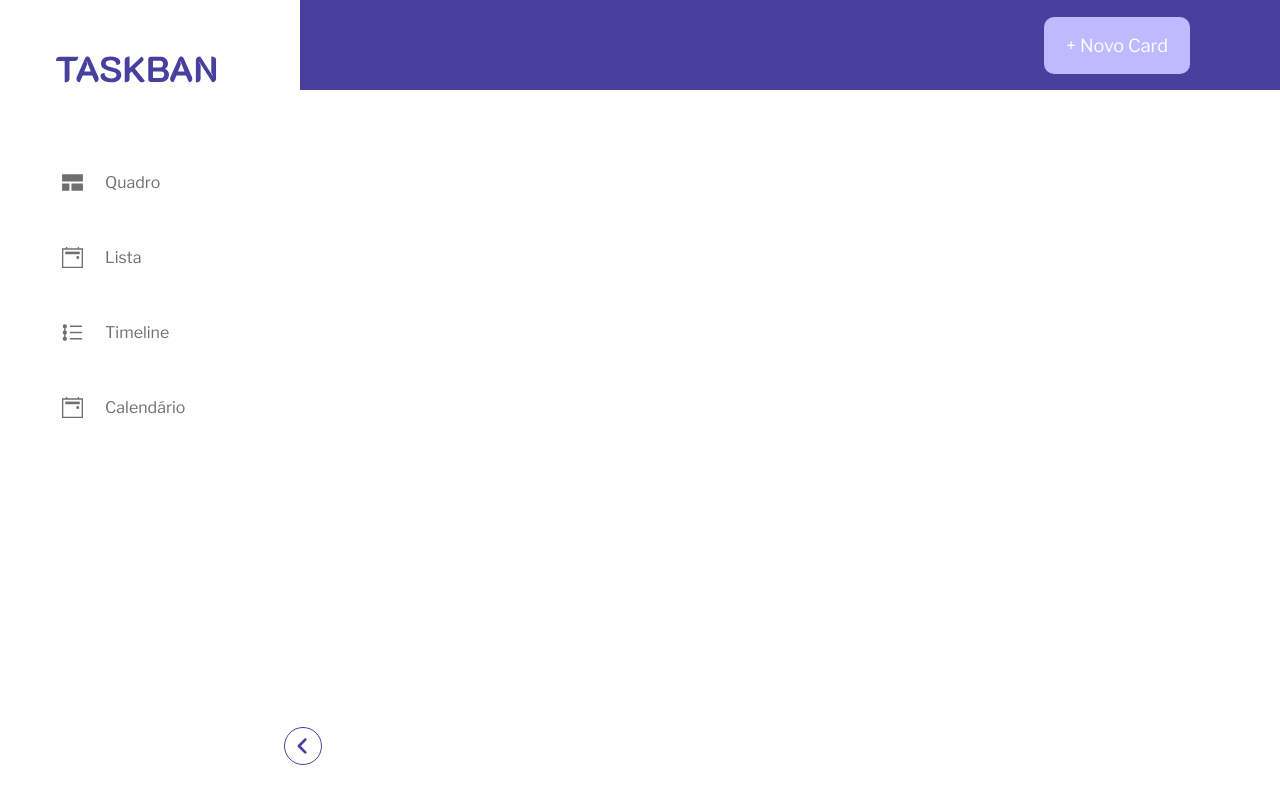
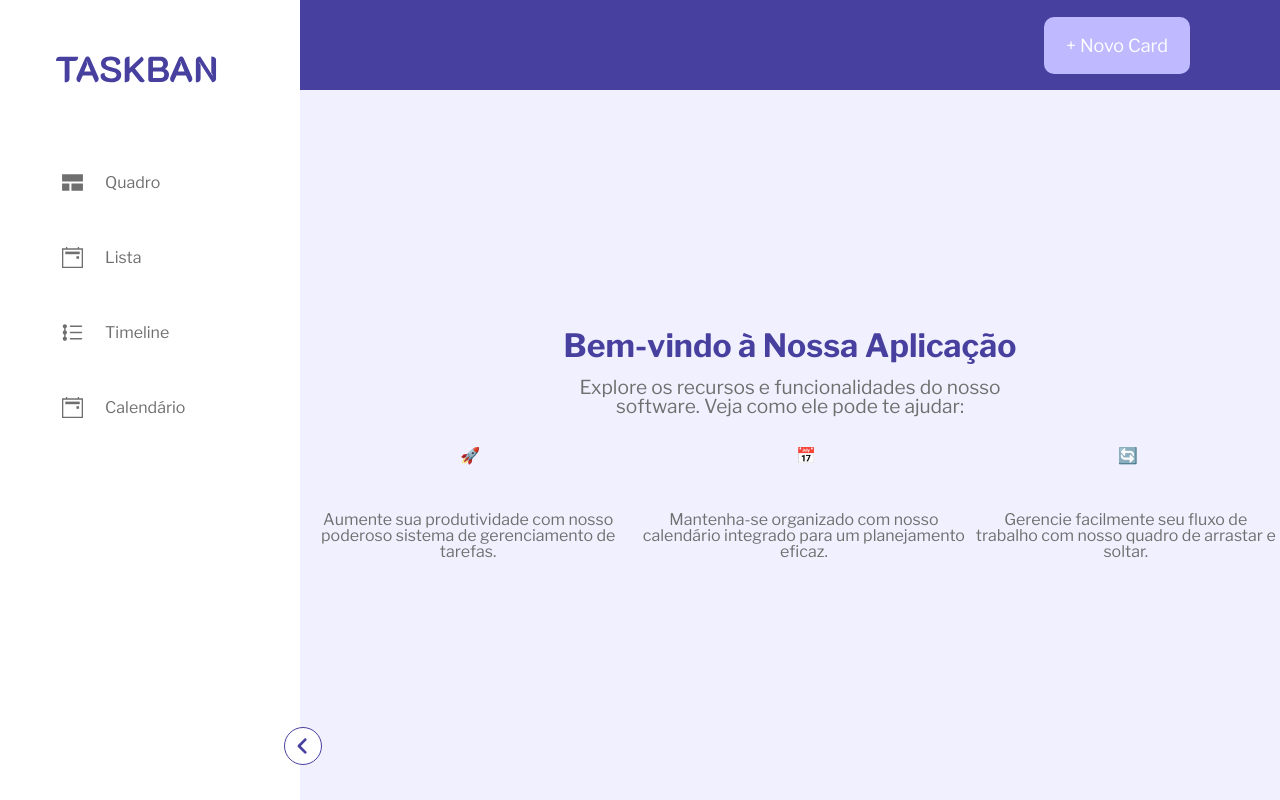
Before and after one commit to cristianmeelo/challenge-frontend-herocode-react, a React (Vite) app: page / in a window 1280 px wide. Built offline with nearby package versions, Linux system fonts and the light colour scheme.

Commit message:
:sparkles: implemented Welcome Component

```diff
--- a/index.html
+++ b/index.html
@@ -2,6 +2,7 @@
 <html lang="en">
   <head>
     <meta charset="UTF-8" />
+    <meta name="description" content="Desafio Hero Code - Cristian Melo" />
     <link rel="icon" type="image/svg+xml" href="./public//herocode.png" />
     <meta name="viewport" content="width=device-width, initial-scale=1.0" />
     <link rel="preconnect" href="https://fonts.googleapis.com" />
--- a/src/App.tsx
+++ b/src/App.tsx
@@ -6,6 +6,7 @@ import Board from './components/Board/Board';
 import Timeline from './components/Timeline/Timeline';
 import Calendar from './components/Calendar/Calendar';
 import List from './components/List/List';
+import Welcome from './components/Welcome/Welcome';
 
 export default function App() {
   const [isSidebarOpen, setIsSidebarOpen] = useState(true);
@@ -31,7 +32,7 @@ export default function App() {
       case 'calendário':
         return <Calendar isSidebarOpen={isSidebarOpen} />;
       default:
-        return null;
+        return <Welcome isSidebarOpen={isSidebarOpen} />;
     }
   };
 
--- a/src/components/Board/Board.tsx
+++ b/src/components/Board/Board.tsx
@@ -1,9 +1,9 @@
 import  { useState } from 'react';
 import { DragDropContext, DropResult } from '@hello-pangea/dnd';
+
+import { initialData } from '../../constants/initial-data';
 import Column from './Column/Column';
-
 import * as S from './Board.styles';
-import { initialData } from '../../constants/initial-data';
 
 const Board = ({ isSidebarOpen }: DynamicContentProps) => {
   const [columns, setColumns] = useState(initialData);
--- a/src/components/Sidebar/Sidebar.tsx
+++ b/src/components/Sidebar/Sidebar.tsx
@@ -5,13 +5,9 @@ import Timeline from '../Icons/Timeline/Timeline';
 import Event from '../Icons/Event/Event';
 import Calendar from '../Icons/Calendar/Calendar';
 import Arrow from './Arrow/Arrow';
-
-
 import * as S from './Sidebar.styles';
 
 const Sidebar = ({ isSidebarOpen, toggleSidebar, selectedItem,handleItemClicked }: SidebarProps) => {
-
-
 
   return (
     <S.Sidebar isSidebarOpen={isSidebarOpen}>
--- /dev/null
+++ b/src/components/Welcome/Welcome.styles.ts
@@ -0,0 +1,52 @@
+import styled from '@emotion/styled';
+
+export const Container = styled.main<DynamicContentProps>`
+  display: flex;
+  flex-direction: column;
+  justify-content: center;
+  align-items: center;
+  width: 100vw;
+  height: 100vh;
+  padding-left: ${(props) => (props.isSidebarOpen ? '18.75rem' : '2rem')};
+  padding-top: 5.625rem;
+  background-color: ${(props) => props.theme.colors.primary.purple_200};
+  transition: padding-left 0.3s ease-in-out;
+`;
+
+export const Title = styled.h1`
+  color: ${(props) => props.theme.colors.primary.purple_600};
+  font-size: 2rem;
+  margin-bottom: 1rem;
+`;
+
+export const Description = styled.p`
+  color: ${(props) => props.theme.colors.neutral.gray_400};
+  font-size: 1.2rem;
+  max-width: 30rem;
+  text-align: center;
+  margin-bottom: 2rem;
+`;
+
+export const FeaturesContainer = styled.div`
+  display: flex;
+  justify-content: space-around;
+  width: 100%;
+`;
+
+export const Feature = styled.div`
+  display: flex;
+  flex-direction: column;
+  align-items: center;
+`;
+
+export const FeatureIcon = styled.div`
+  width: 1rem;
+  height: 3rem;
+  margin-bottom: 1rem;
+`;
+
+export const FeatureText = styled.p`
+  color: ${(props) => props.theme.colors.neutral.gray_400};
+  font-size: 1rem;
+  text-align: center;
+`;
--- /dev/null
+++ b/src/components/Welcome/Welcome.tsx
@@ -0,0 +1,25 @@
+
+import { features } from "../../constants/welcome-text";
+import * as S from "./Welcome.styles";
+
+
+const Welcome = ({ isSidebarOpen }: DynamicContentProps) => {
+  return (
+    <S.Container isSidebarOpen={isSidebarOpen}>
+    <S.Title>Bem-vindo à Nossa Aplicação</S.Title>
+    <S.Description>
+      Explore os recursos e funcionalidades do nosso software. Veja como ele pode te ajudar:
+    </S.Description>
+    <S.FeaturesContainer>
+      {features.map((feature: Feature, index:number) => (
+        <S.Feature key={index}>
+          <S.FeatureIcon>{feature.icon}</S.FeatureIcon>
+          <S.FeatureText>{feature.text}</S.FeatureText>
+        </S.Feature>
+      ))}
+    </S.FeaturesContainer>
+  </S.Container>
+  );
+};
+
+export default Welcome;
--- /dev/null
+++ b/src/components/Welcome/Welcome.types.d.ts
@@ -0,0 +1,4 @@
+ interface Feature {
+    icon: string;
+    text: string;
+  }
--- /dev/null
+++ b/src/constants/welcome-text.ts
@@ -0,0 +1,14 @@
+export const features: Feature[] = [
+    {
+      icon: '🚀',
+      text: 'Aumente sua produtividade com nosso poderoso sistema de gerenciamento de tarefas.',
+    },
+    {
+      icon: '📅',
+      text: 'Mantenha-se organizado com nosso calendário integrado para um planejamento eficaz.',
+    },
+    {
+      icon: '🔄',
+      text: 'Gerencie facilmente seu fluxo de trabalho com nosso quadro de arrastar e soltar.',
+    },
+  ];
```
Also changed, not shown: src/styles/ThemeProvider/Index.tsx (indentation only).
